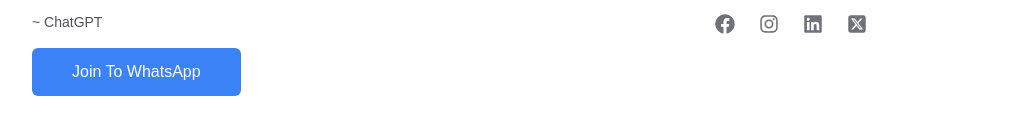
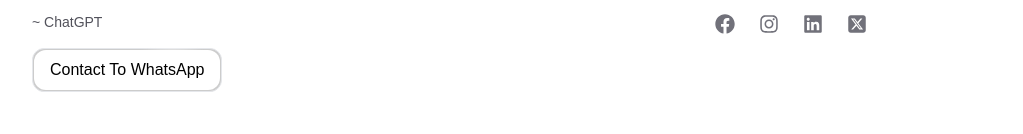
Before and after one commit to md-shakib-khan/portfolio, a Next.js app in the folder web/: page / in a window 1280 px wide. Shown: the part 502-636 px from the top of the page, without its empty margins (128-1151 px from the left). Built offline with nearby package versions, Linux system fonts and the light colour scheme.

Commit message:
changed the button Contact To Whatsapp

```diff
--- a/web/components/Hero/Hero.tsx
+++ b/web/components/Hero/Hero.tsx
@@ -1,6 +1,7 @@
 import Image from "next/image";
 import { FaFacebook, FaInstagram, FaLinkedin } from "react-icons/fa";
 import { FaSquareXTwitter } from "react-icons/fa6";
+import { HoverBorderGradient } from "../ui/hover-border-gradient";
 
 export default function Hero() {
   return (
@@ -14,14 +15,27 @@ export default function Hero() {
           I am a<span className="text-cyan-500"> Web Developer</span>
         </h1>
         <p className="text-zinc-400 text-sm md:text-base max-w-2xl mt-8 leading-loose tracking-wide">
-        Meet MD Shakib Khan, a dedicated and passionate student with a strong focus on Web Development and Machine Learning. With a solid foundation in science and a keen curiosity for technology, Shakib is constantly learning and evolving to explore innovative solutions and create meaningful digital experiences. His journey combines the creative aspects of web development with the analytical depth of AI, aiming to bridge the gap between functionality and intelligence in his projects.
-        {/* Always eager to grow and share knowledge, Shakib is focused on contributing to the tech world through continuous exploration and learning. */}
+          Meet MD Shakib Khan, a dedicated and passionate student with a strong
+          focus on Web Development and Machine Learning. With a solid foundation
+          in science and a keen curiosity for technology, Shakib is constantly
+          learning and evolving to explore innovative solutions and create
+          meaningful digital experiences. His journey combines the creative
+          aspects of web development with the analytical depth of AI, aiming to
+          bridge the gap between functionality and intelligence in his projects.
+          {/* Always eager to grow and share knowledge, Shakib is focused on contributing to the tech world through continuous exploration and learning. */}
         </p>
         <p className="text-zinc-600 text-sm my-4">~ ChatGPT</p>
 
-        <button className="text-white bg-blue-500 hover:bg-blue-600 px-10 py-3 rounded-md">
-          Join To WhatsApp
-        </button>
+        <HoverBorderGradient
+          containerClassName="rounded-xl"
+          as="button"
+          className="dark:bg-black bg-white text-black dark:text-white flex items-center space-x-2"
+        >
+          Contact To WhatsApp
+        </HoverBorderGradient>
+        {/* <button className="text-white bg-blue-500 hover:bg-blue-600 px-10 py-3 rounded-md">
+
+        </button> */}
       </div>
       <div className="mt-4 lg:mt-0">
         <Image
--- /dev/null
+++ b/web/components/ui/hover-border-gradient.tsx
@@ -0,0 +1,99 @@
+"use client";
+import React, { useState, useEffect, useRef } from "react";
+
+import { motion } from "framer-motion";
+import { cn } from "@/lib/utils";
+
+type Direction = "TOP" | "LEFT" | "BOTTOM" | "RIGHT";
+
+export function HoverBorderGradient({
+  children,
+  containerClassName,
+  className,
+  as: Tag = "button",
+  duration = 1,
+  clockwise = true,
+  ...props
+}: React.PropsWithChildren<
+  {
+    as?: React.ElementType;
+    containerClassName?: string;
+    className?: string;
+    duration?: number;
+    clockwise?: boolean;
+  } & React.HTMLAttributes<HTMLElement>
+>) {
+  const [hovered, setHovered] = useState<boolean>(false);
+  const [direction, setDirection] = useState<Direction>("TOP");
+
+  const rotateDirection = (currentDirection: Direction): Direction => {
+    const directions: Direction[] = ["TOP", "LEFT", "BOTTOM", "RIGHT"];
+    const currentIndex = directions.indexOf(currentDirection);
+    const nextIndex = clockwise
+      ? (currentIndex - 1 + directions.length) % directions.length
+      : (currentIndex + 1) % directions.length;
+    return directions[nextIndex];
+  };
+
+  const movingMap: Record<Direction, string> = {
+    TOP: "radial-gradient(20.7% 50% at 50% 0%, hsl(0, 0%, 100%) 0%, rgba(255, 255, 255, 0) 100%)",
+    LEFT: "radial-gradient(16.6% 43.1% at 0% 50%, hsl(0, 0%, 100%) 0%, rgba(255, 255, 255, 0) 100%)",
+    BOTTOM:
+      "radial-gradient(20.7% 50% at 50% 100%, hsl(0, 0%, 100%) 0%, rgba(255, 255, 255, 0) 100%)",
+    RIGHT:
+      "radial-gradient(16.2% 41.199999999999996% at 100% 50%, hsl(0, 0%, 100%) 0%, rgba(255, 255, 255, 0) 100%)",
+  };
+
+  const highlight =
+    "radial-gradient(75% 181.15942028985506% at 50% 50%, #3275F8 0%, rgba(255, 255, 255, 0) 100%)";
+
+  useEffect(() => {
+    if (!hovered) {
+      const interval = setInterval(() => {
+        setDirection((prevState) => rotateDirection(prevState));
+      }, duration * 1000);
+      return () => clearInterval(interval);
+    }
+  }, [hovered]);
+  return (
+    <Tag
+      onMouseEnter={(event: React.MouseEvent<HTMLDivElement>) => {
+        setHovered(true);
+      }}
+      onMouseLeave={() => setHovered(false)}
+      className={cn(
+        "relative flex rounded-full border  content-center bg-black/20 hover:bg-black/10 transition duration-500 dark:bg-white/20 items-center flex-col flex-nowrap gap-10 h-min justify-center overflow-visible p-px decoration-clone w-fit",
+        containerClassName
+      )}
+      {...props}
+    >
+      <div
+        className={cn(
+          "w-auto text-white z-10 bg-black px-4 py-2 rounded-[inherit]",
+          className
+        )}
+      >
+        {children}
+      </div>
+      <motion.div
+        className={cn(
+          "flex-none inset-0 overflow-hidden absolute z-0 rounded-[inherit]"
+        )}
+        style={{
+          filter: "blur(2px)",
+          position: "absolute",
+          width: "100%",
+          height: "100%",
+        }}
+        initial={{ background: movingMap[direction] }}
+        animate={{
+          background: hovered
+            ? [movingMap[direction], highlight]
+            : movingMap[direction],
+        }}
+        transition={{ ease: "linear", duration: duration ?? 1 }}
+      />
+      <div className="bg-black absolute z-1 flex-none inset-[2px] rounded-[100px]" />
+    </Tag>
+  );
+}
```
